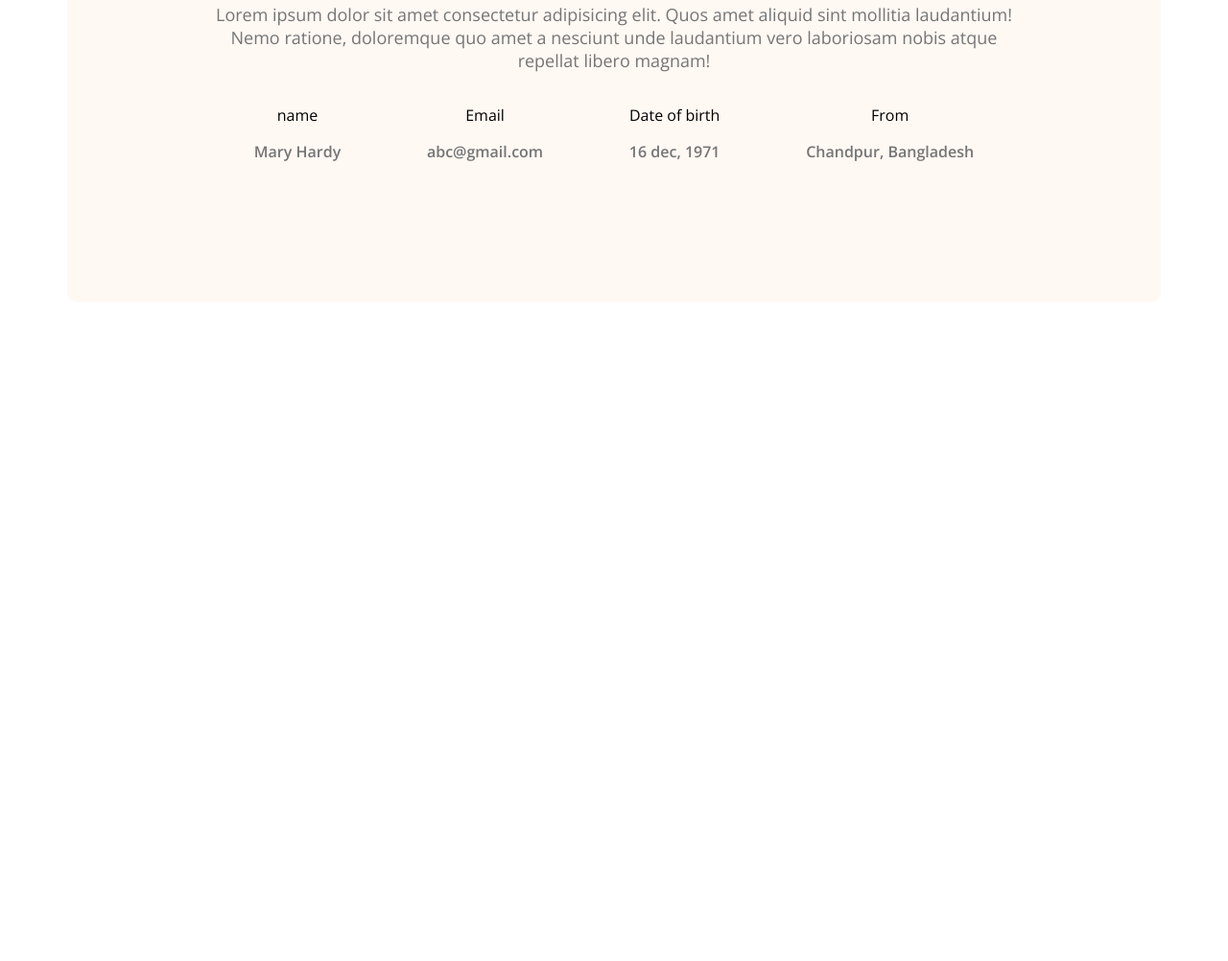
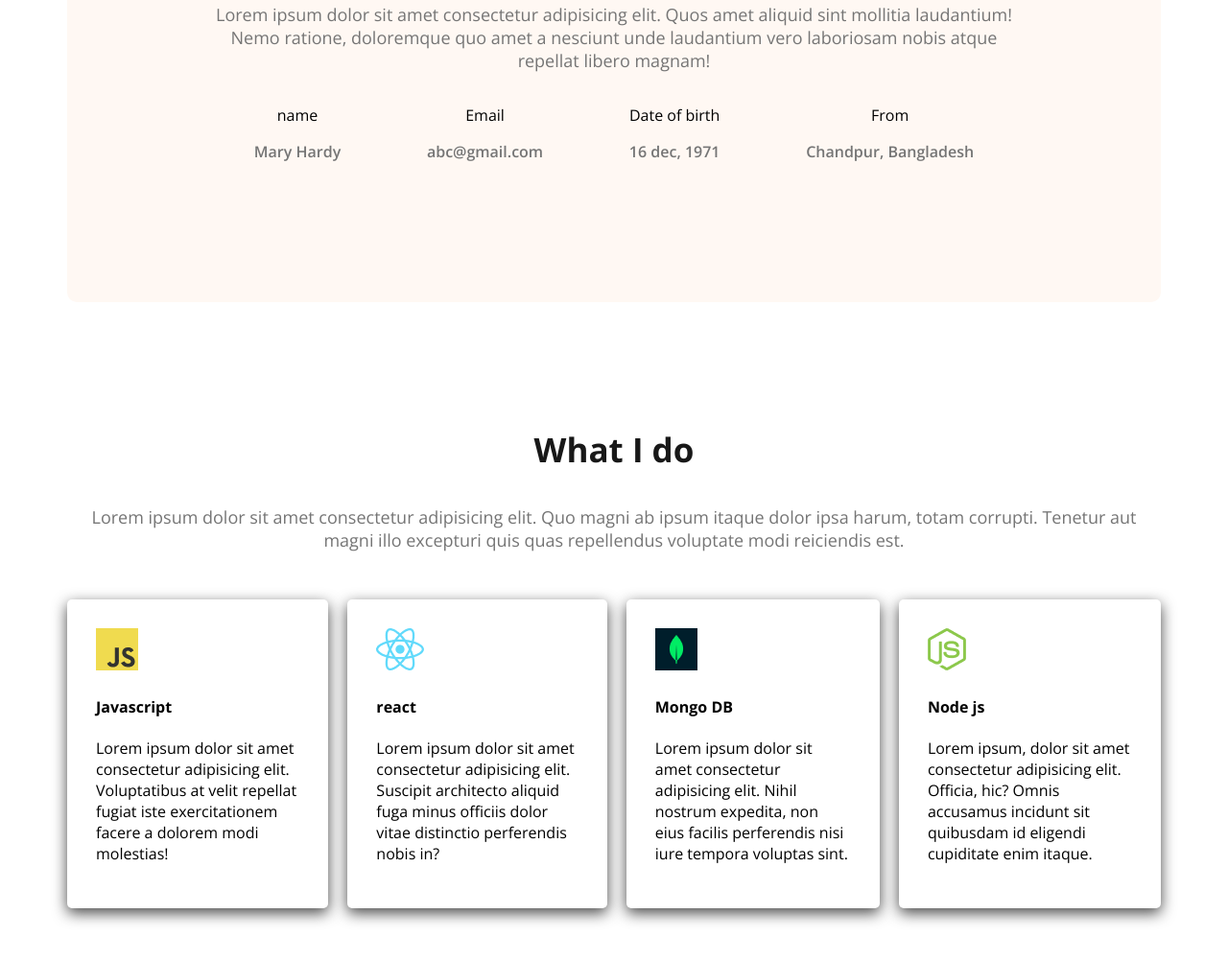
Before and after one commit to Sushanta-Deb/portfolio-resources-website, a plain HTML site: page index.html in a window 1280 px wide. Shown: the part 1204-2206 px from the top of the page at 96% size. Before the commit the page ends 1527 px from the top, so only its background shows below. Drawn offline with nearby package versions, Linux system fonts and the light colour scheme.

Commit message:
what i do section done

```diff
--- a/index.html
+++ b/index.html
@@ -55,6 +55,33 @@
                 </div>
             </div>
         </section>
+        <!-- what i do section -->
+         <section class="skills">
+             <h3 class="section-title text-center">What I do</h3>
+            <p class="section-description text-center">Lorem ipsum dolor sit amet consectetur adipisicing elit. Quo magni ab ipsum itaque dolor ipsa harum, totam corrupti. Tenetur aut magni illo excepturi quis quas repellendus voluptate modi reiciendis est.</p>
+            <div class="skill-container">
+                <div class="skill">
+                    <img src="assets/images/icons/js.png" alt="">
+                    <h4 class="skill-title">Javascript</h4>
+                    <p class="skill-description">Lorem ipsum dolor sit amet consectetur adipisicing elit. Voluptatibus at velit repellat fugiat iste exercitationem facere a dolorem modi molestias!</p>
+                </div>
+                <div class="skill">
+                    <img src="assets/images/icons/react.png" alt="">
+                    <h4 class="skill-title">react</h4>
+                    <p class="skill-description">Lorem ipsum dolor sit amet consectetur adipisicing elit. Suscipit architecto aliquid fuga minus officiis dolor vitae distinctio perferendis nobis in?</p>
+                </div>
+                <div class="skill">
+                    <img src="assets/images/icons/mongo.png" alt="">
+                    <h4 class="skill-title">Mongo DB</h4>
+                    <p class="skill-description">Lorem ipsum dolor sit amet consectetur adipisicing elit. Nihil nostrum expedita, non eius facilis perferendis nisi iure tempora voluptas sint.</p>
+                </div>
+                <div class="skill">
+                    <img src="assets/images/icons/nodejs.png" alt="">
+                    <h4 class="skill-title">Node js</h4>
+                    <p class="skill-description">Lorem ipsum, dolor sit amet consectetur adipisicing elit. Officia, hic? Omnis accusamus incidunt sit quibusdam id eligendi cupiditate enim itaque.</p>
+                </div>
+            </div>
+         </section>
     </main>
     <footer>
 
--- a/style/style.css
+++ b/style/style.css
@@ -34,6 +34,9 @@ nav{
     margin: 0px 150px;
 }
 /* shared style */
+.text-center{
+    text-align: center;
+}
 .secondary-bg{
     background-color: #FFF8F3;
 }
@@ -87,12 +90,15 @@ main{
     max-width: 1140px;
     margin: 0 auto;
 }
+main section{
+    margin-top: 130px;
+    margin-bottom: 130px;
+}
 /* about styles */
 .about{
     border-radius: 10px;
     padding: 130px 150px;
     text-align: center;
-    margin-top: 130px;
 }
 .about-items{
     display: flex;
@@ -102,3 +108,14 @@ main{
     font-weight: 600;
     color: #757575;
 }
+/* what i do */
+.skill-container{
+    display: flex;
+    gap: 20px;
+    margin-top: 50px;
+}
+.skill{
+    padding: 30px;
+    box-shadow: 0px 5px 15px #474747;
+    border-radius: 5px;
+}
```
